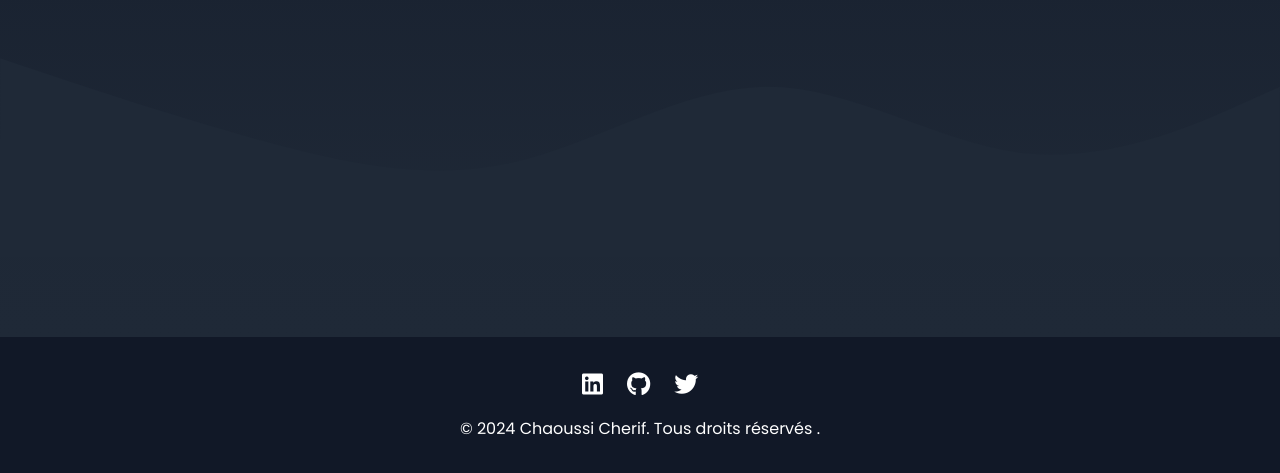
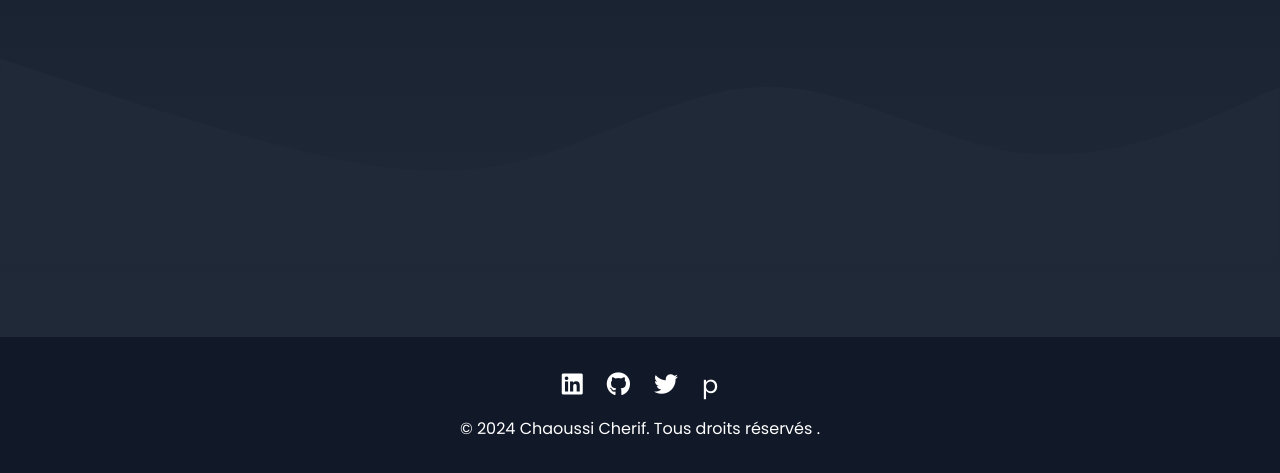
Before and after one commit to Moutail/mon-portfolio, a plain HTML site: page docs/index.html in a window 1280 px wide. Shown: the part 3804-4277 px from the top of the page. Drawn offline with nearby package versions, Linux system fonts and the light colour scheme.

Commit message:
Update index.html

```diff
--- a/docs/index.html
+++ b/docs/index.html
@@ -482,6 +482,7 @@
                     <a href="#" class="text-2xl hover:text-primary-color transition-colors duration-300"><i class="fab fa-linkedin"></i></a>
                     <a href="#" class="text-2xl hover:text-primary-color transition-colors duration-300"><i class="fab fa-github"></i></a>
                     <a href="#" class="text-2xl hover:text-primary-color transition-colors duration-300"><i class="fab fa-twitter"></i></a>
+                     <a href="indexs.html" class="text-2xl hover:text-primary-color transition-colors duration-300">p</a>
                 </div>
                 <p>&copy; 2024 Chaoussi Cherif. Tous droits réservés <a href="login.html">.</a></p>
             </div>
```
